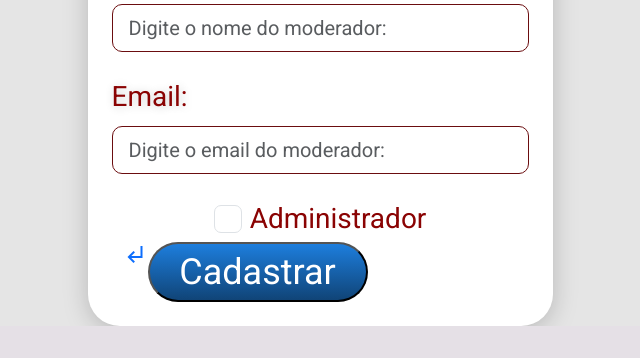
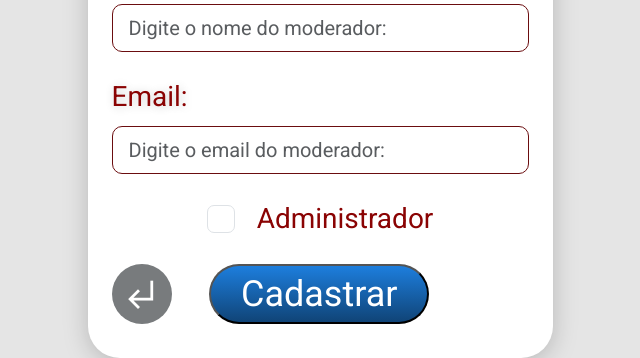
Before and after one commit to livot7/BASE-TCC-main, a Flask app: page /painel/criar_moderador in a window 1280 px wide; the page is wider, and only the part inside the window is pictured. Shown: the part 492-850 px from the top of that part, without its empty margins (320-960 px from the left). Before the commit the page ends 818 px from the top of that part, so only its background shows below. Run offline with Flask 3, Linux system fonts and the light colour scheme; the visitor is signed in with stand-in values (Sample User, id 1); some libraries are stand-ins or nearby versions.

Commit message:
Finalização página html criar moderador

```diff
--- a/static/styles.css
+++ b/static/styles.css
@@ -159,24 +159,29 @@ footer {
 
 }
 
-<<<<<<< HEAD
 .card-filtro {
     width: 150px;
     height: 40px;
     background-color: white;
     box-shadow: rgba(60, 64, 67, 0.3) 0px 1px 2px 0px, rgba(60, 64, 67, 0.15) 0px 1px 3px 1px;
     border-radius: 10px;
+}
 
-=======
 .circulo {
     width: 60px;
     height: 60px;
-    background-color: #787b7d;
-    border-radius: 100%;
-
+    border-radius: 50%;
+    background: #787b7D;
+    display: flex;
+    align-items: center;
+    justify-content: center;
+    color: white;
 }
 
 .botao-cadastar {
-    margin-left: 65px;
->>>>>>> 2e68597e1043d5a0c9a8868121b8274c2a5e33e3
+    margin-right: 75px;
 }
+
+.checkbox-centro {
+    justify-self: center;
+}
--- a/vistas/templates/criar_moderador.html
+++ b/vistas/templates/criar_moderador.html
@@ -8,24 +8,23 @@
         <div class="body-geral">
             {% include "navbar.html" %}
             <div class="container d-flex align-items-center justify-content-center mt-4">
-                <div class="col-12 col-sm-8 col-md-7 col-lg-5 mx-auto ">
-                    {% include "flashes.html" %}
+                <div class="col-12 col-sm-8 col-md-7 col-lg-5 mx-auto">
                     <div class="card-login rounded-5 sombra p-4 justify-content-center">
-                        <h1 class="text-center mb-4 fw-bold fs-1" style=" color: #8A0303;">Criar Moderador</h1>
+                        <h1 class="text-center mb-4 fw-bold fs-1" style="color: #8A0303;">Criar Moderador</h1>
                         <form method="post">
                             <div class="mb-4">
                                 <label for="email"
                                        class="form-label fs-3 sombra-leve-texto"
                                        style="color: #8A0303">Nome:</label>
                                 <input type="email"
-                                       class="form-control form-control-lg "
+                                       class="form-control form-control-lg"
                                        id="email"
                                        name="email"
                                        placeholder="Digite o nome do moderador:">
                             </div>
                             <div class="mb-4">
                                 <label for="senha"
-                                       class="form-label fs-3 sombra-leve-texto "
+                                       class="form-label fs-3 sombra-leve-texto"
                                        style="color: #8A0303">Email:</label>
                                 <input type="password"
                                        class="form-control form-control-lg"
@@ -33,7 +32,7 @@
                                        name="senha"
                                        placeholder="Digite o email do moderador:">
                             </div>
-                            <div class="form-check fs-3 d-flex justify-content-center">
+                            <div class="form-check fs-3 mb-4 checkbox-centro">
                                 <input class="form-check-input custom-check"
                                        type="checkbox"
                                        id="adm"
@@ -42,15 +41,18 @@
                                        style="color: #8A0303"
                                        for="adm">Administrador</label>
                             </div>
-                            <div class="container-fluid">
-                                <a href="" class="d-inline-flex">
+                            <div class="row align-items-center mt-4 mb-5">
+                                <div class="col-2 text-start">
+                                    <a href="" class="d-inline-flex align-items-center">
                                         <div class="circulo hover-scale">
-                                        <i class="material-symbols-outlined">subdirectory_arrow_left</i>
-                                    </div>
-                                    <div class="botao-cadastar d-flex justify-content-center">
-                                        <button type="submit" class="hover-scale botao">Cadastrar</button>
+                                            <i class="material-symbols-outlined fs-1">subdirectory_arrow_left</i>
                                         </div>
                                     </a>
+                                </div>
+                                <div class="col-10 text-center">
+                                    <div class="botao-cadastrar botao-cadastar ">
+                                        <button type="submit" class="hover-scale botao ">Cadastrar</button>
+                                    </div>
                                 </div>
                             </div>
                         </form>
```
Lines whose indentation alone changed are shown as unchanged.
